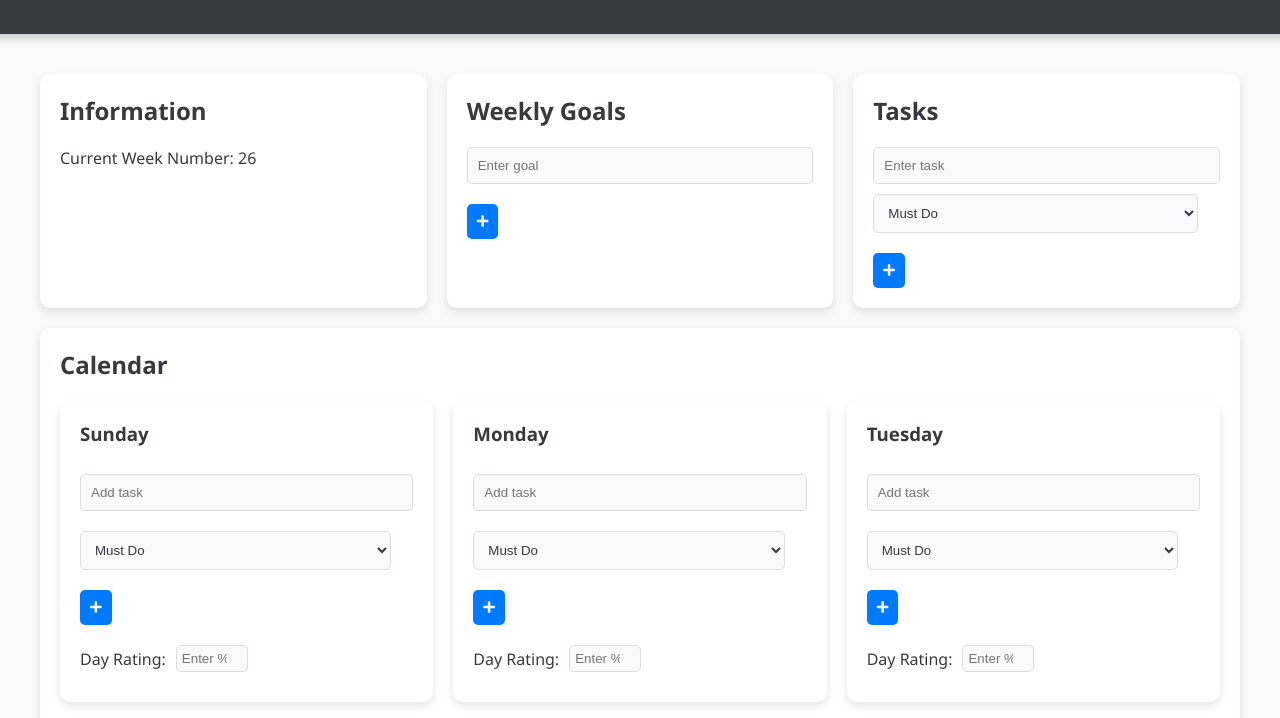
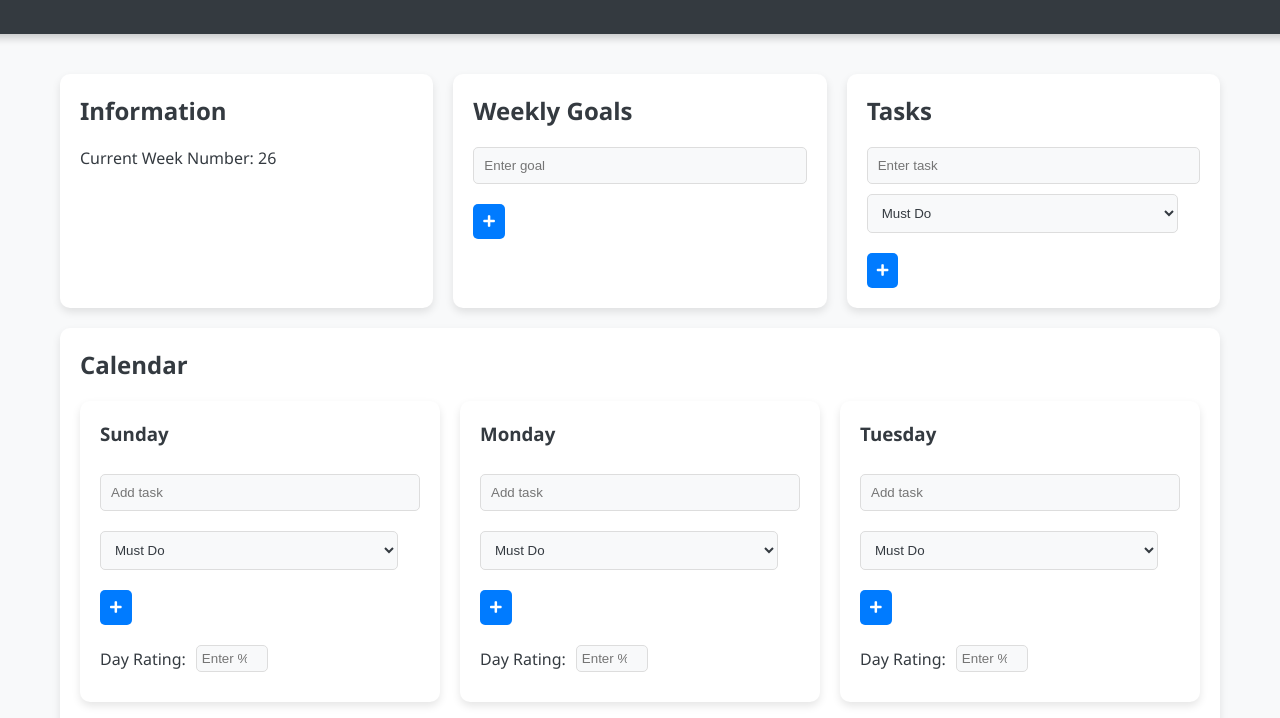
Before and after one commit to MohammedTsmu/Weekly-Schedule-Note-App, a plain HTML site: page index.html in a window 1280 px wide. Shown: the part 82-800 px from the top of the page. Drawn offline with Linux system fonts and the light colour scheme.

Commit message:
style enhancments

```diff
--- a/styles.css
+++ b/styles.css
@@ -7,6 +7,7 @@ body {
   flex-direction: column;
   align-items: center;
   color: #343a40;
+  overflow-x: hidden; /* إضافة هذه الخاصية لإخفاء شريط التمرير الأفقي */
 }
 
 header {
@@ -43,6 +44,7 @@ main {
   max-width: 1200px;
   margin-top: 20px;
   padding: 20px;
+  box-sizing: border-box; /* إضافة هذه الخاصية للتأكد من عدم تجاوز الحدود */
 }
 
 section {
@@ -50,6 +52,7 @@ section {
   padding: 20px;
   box-shadow: 0 4px 8px rgba(0, 0, 0, 0.1);
   border-radius: 10px;
+  box-sizing: border-box; /* إضافة هذه الخاصية للتأكد من عدم تجاوز الحدود */
 }
 
 h2 {
@@ -157,6 +160,7 @@ button i {
   padding: 20px;
   box-shadow: 0 4px 8px rgba(0, 0, 0, 0.1);
   border-radius: 10px;
+  box-sizing: border-box; /* إضافة هذه الخاصية للتأكد من عدم تجاوز الحدود */
 }
 
 .day h3 {
```
